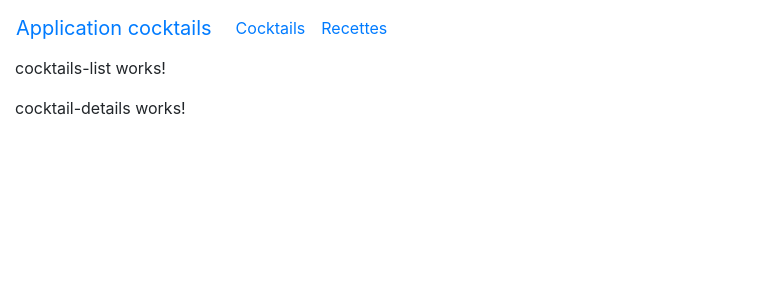
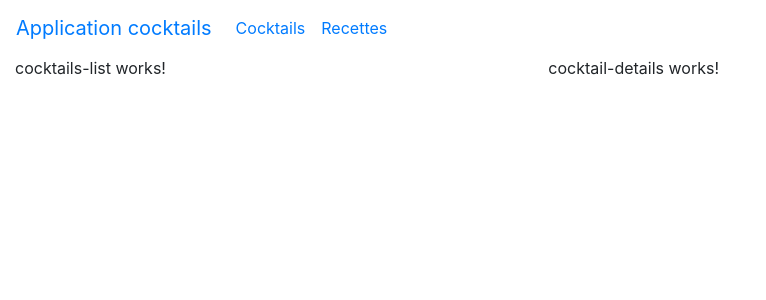
Before and after one commit to brunodecamus/cocktails, an Angular app: page / in a window 1280 px wide. Shown: the top 300 px of the page, without its empty margins (0-766 px from the left). Built offline with nearby package versions, Linux system fonts and the light colour scheme.

Commit message:
Ajout de la classe Cocktail

```diff
--- a/src/app/app.component.html
+++ b/src/app/app.component.html
@@ -1,5 +1,7 @@
 <app-header></app-header>
 <div class="container-fluid">
-  <app-cocktails-list></app-cocktails-list>
-  <app-cocktail-details></app-cocktail-details>
+  <div class="row">
+    <app-cocktails-list class="col-5"></app-cocktails-list>
+    <app-cocktail-details class="col-7"></app-cocktail-details>
+  </div>
 </div>
--- a/src/app/cocktails-list/cocktails-list.component.ts
+++ b/src/app/cocktails-list/cocktails-list.component.ts
@@ -1,4 +1,5 @@
 import { Component, OnInit } from '@angular/core';
+import { Cocktail } from '../shared/cocktail.model';
 
 @Component({
   selector: 'app-cocktails-list',
@@ -7,6 +8,8 @@ import { Component, OnInit } from '@angular/core';
 })
 export class CocktailsListComponent implements OnInit {
 
+  cocktails: Cocktail[] = [];
+
   constructor() { }
 
   ngOnInit() {
```
Also changed, not shown: src/app/shared/cocktail.model.ts (added, +8 -0 lines).
